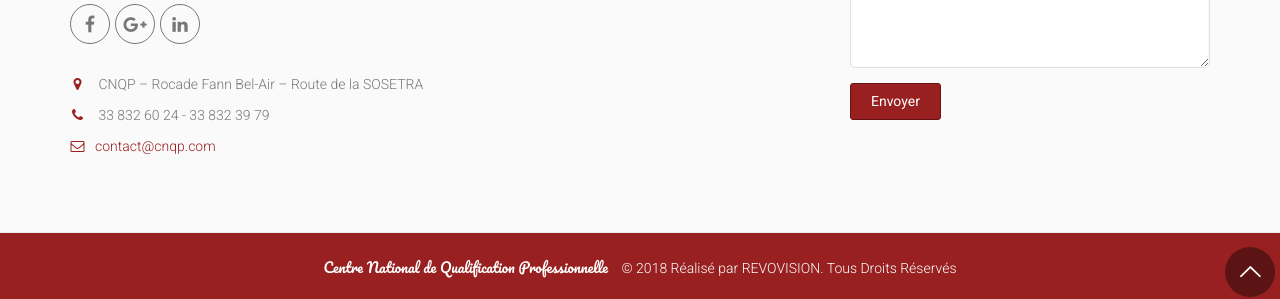
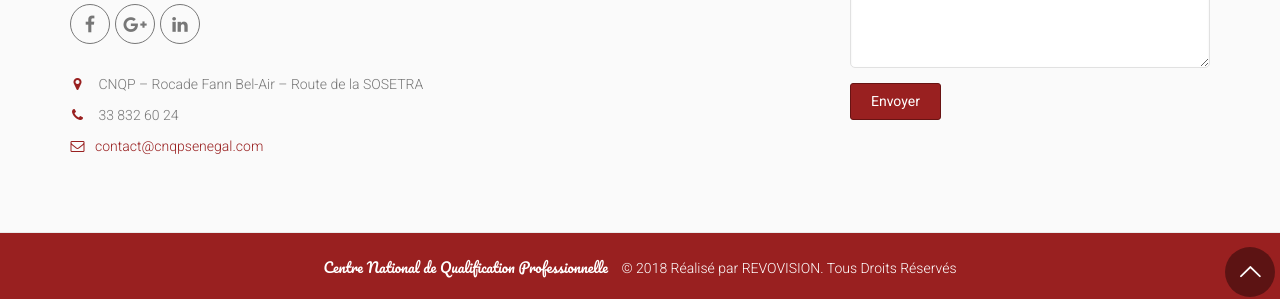
Before and after one commit to gabslim912/cnqp, a Jekyll site: the page built from inscription.md, in a window 1280 px wide and 900 px high, scrolled down 583 px. Shown: the part 598-897 px from the top of the window. Built offline with Jekyll 4.4.1, drawn with Linux system fonts in a browser that asks for light colours; our own code applies the rules of GitHub Pages for plain Markdown files; some of the changed text lies outside the part shown.

Commit message:
Ajustements

```diff
--- a/_config.yml
+++ b/_config.yml
@@ -15,8 +15,8 @@ collections:
   partenaires:
     title: partenaires
     output: true
-email: contact@cnqp.com
-tel: 33 832 60 24 - 33 832 39 79
+email: contact@cnqpsenegal.com
+tel: 33 832 60 24
 adresse: CNQP – Rocade Fann Bel-Air – Route de la SOSETRA
 description: Le Centre National  de Qualification Professionnelle(CNQP) n’est pas
   une école dans le sens  classique du terme. Il a le statut d’Etablissement Public
```
